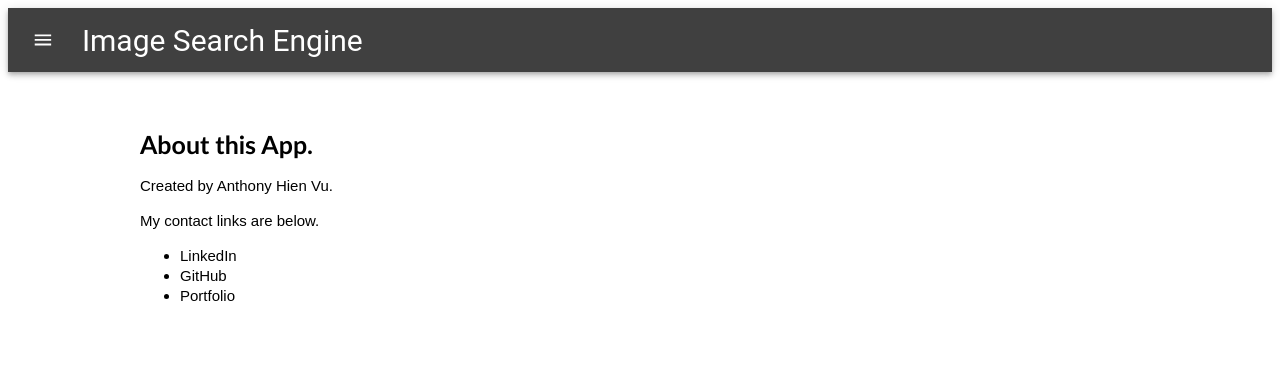
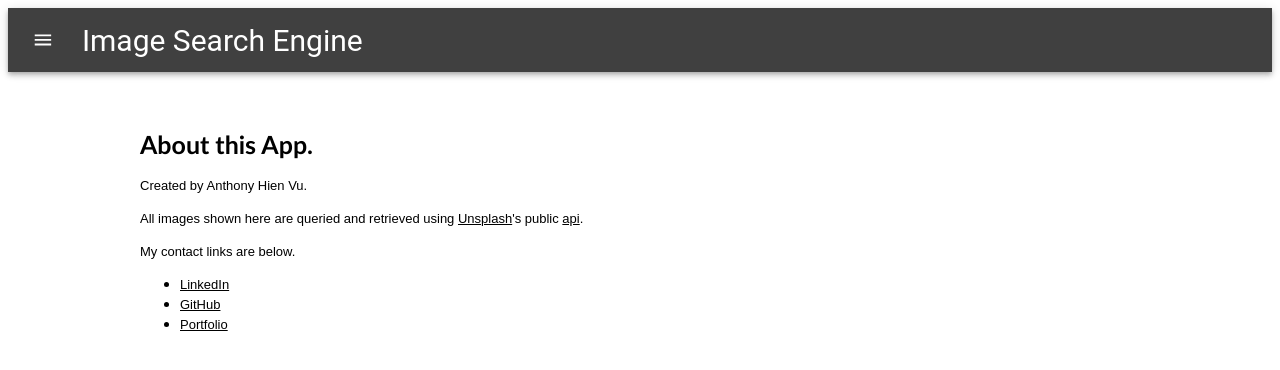
Before and after one commit to AVu120/image-search-engine, a React app in the folder client/: page /about in a window 1280 px wide. Shown: the top 370 px of the page. Built offline with nearby package versions, Linux system fonts and the light colour scheme.

Commit message:
Add unsplash attribution links to about page (and some minor styling).

```diff
--- a/client/src/pages/About/About.js
+++ b/client/src/pages/About/About.js
@@ -7,6 +7,13 @@ const About = () => {
       <h1 className="title">About this App.</h1>
       <div className={`text ${css.about_text}`}>
         <p>Created by Anthony Hien Vu. </p>
+        <p>
+          All images shown here are queried and retrieved using{" "}
+          <a href="https://unsplash.com/?utm_source=AnthonyHienVusImageSearchEngine&utm_medium=referral">
+            Unsplash
+          </a>
+          's public <a href="https://unsplash.com/documentation">api</a>.
+        </p>
         <p>My contact links are below.</p>
         <ul>
           <li>
--- a/client/src/pages/About/About.module.css
+++ b/client/src/pages/About/About.module.css
@@ -6,9 +6,16 @@
 }
 
 li a,
+p a,
 p {
   font-size: 1.5rem;
   line-height: 2rem;
+  font-size: 1.3rem;
+  font-family: Arial, Helvetica, sans-serif;
+}
+
+a {
+  text-decoration: underline;
 }
 
 .about_text {
```
